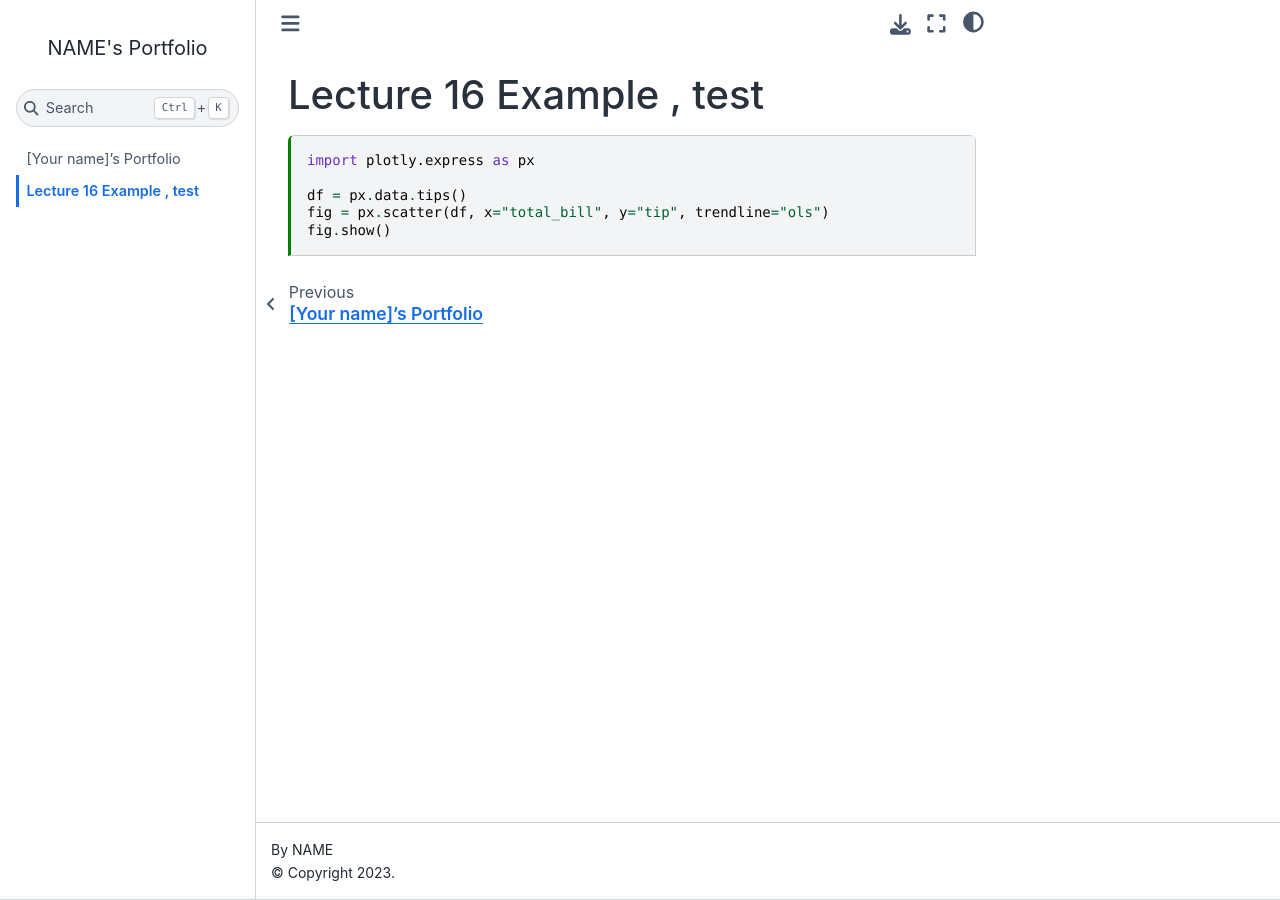
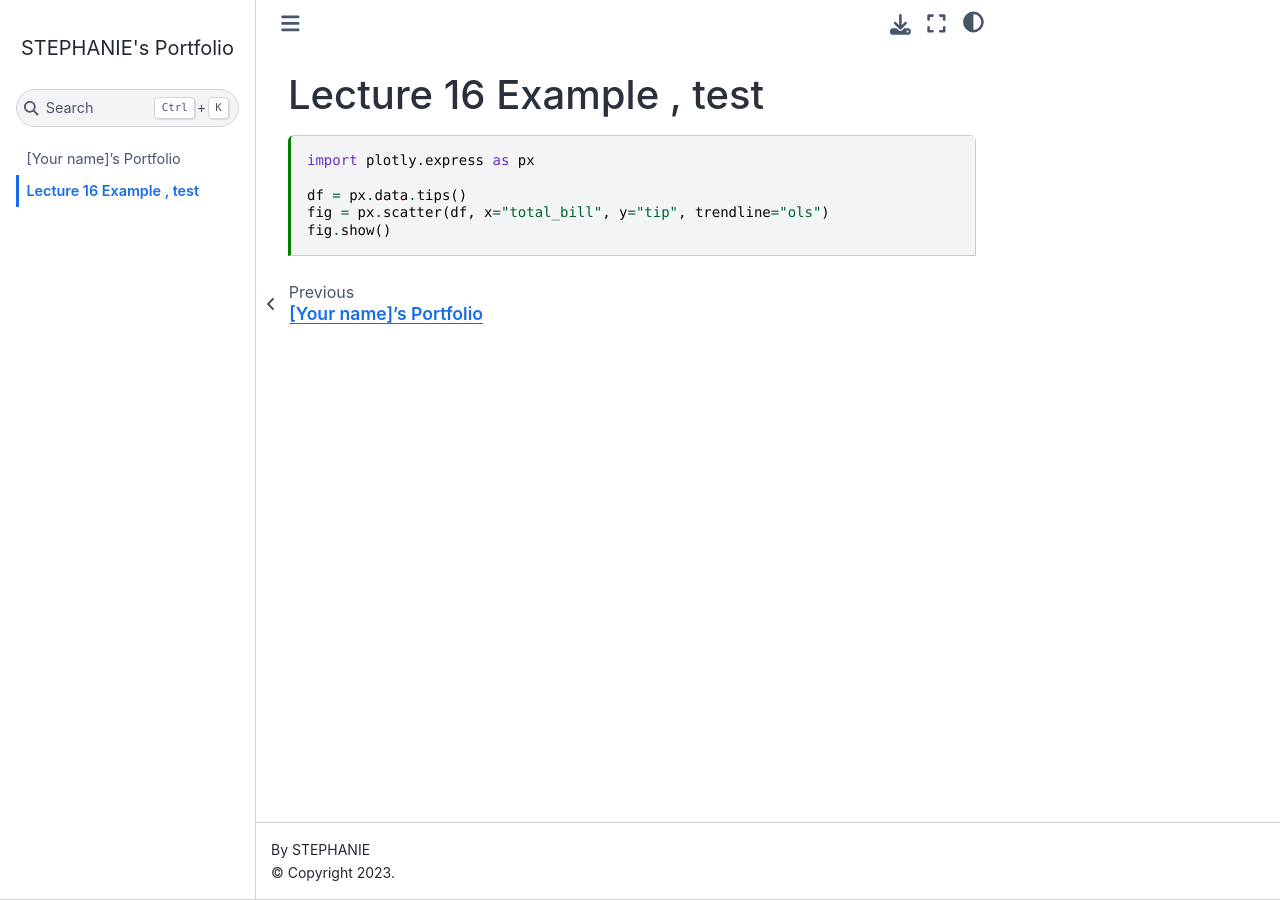
Before and after one commit to yl5790-ui/yl5790-ui.github.io, a Jupyter Book: the page built from lecture_16_example.ipynb, in a window 1280 px wide. Built offline with Jupyter Book 1.0.4 settings and Sphinx 7.4.7 and the Sphinx Book theme 1.1.4, drawn with Linux system fonts in a browser that asks for light colours; comment, search, counter and statistics services are not loaded.

Commit message:
change name

```diff
--- a/_config.yml
+++ b/_config.yml
@@ -1,7 +1,7 @@
 # https://jupyterbook.org/customize/config.html
 
-title: "NAME's Portfolio"
-author: NAME
+title: "STEPHANIE's Portfolio"
+author: STEPHANIE
 
 # https://jupyterbook.org/en/stable/structure/configure.html#disable-building-files-that-arent-in-the-table-of-contents
 only_build_toc_files: true
```
